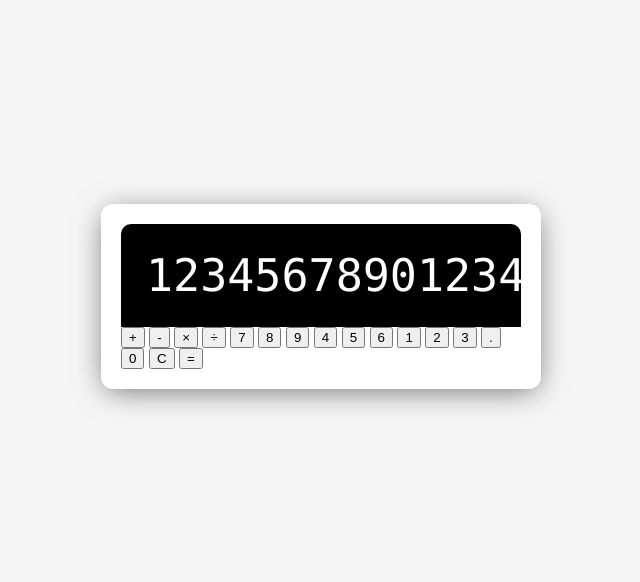
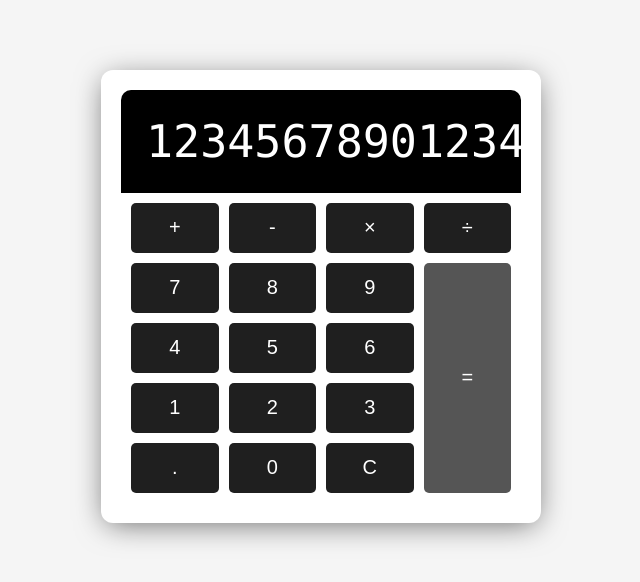
Before and after one commit to hiclassic/calculator, a plain HTML site: page index.html in a window 1280 px wide. Shown: the part 104-686 px from the top of the page, without its empty margins (319-959 px from the left). Drawn offline with Linux system fonts and the light colour scheme.

Commit message:
css grid update

```diff
--- a/style.css
+++ b/style.css
@@ -65,3 +65,36 @@ body {
 ::-webkit-scrollbar-thumb:hover {
   background: #555;
 }
+
+/* Buttons */
+.calculator-buttons {
+    display: grid;
+    grid-template-columns: repeat(4, 1fr);
+    grid-gap: 10px;
+    padding: 10px;
+  }
+
+  .equal-sign {
+    grid-column: -2;
+    grid-row: 2 / span 4;
+    background-color: rgb(85, 85, 85);
+  }
+
+  button {
+    min-height: 50px;
+    font-size: 20px;
+    font-weight: 100;
+    border: none;
+    border-radius: 5px;
+    cursor: pointer;
+    background: rgb(31, 31, 31);
+    color: #fff;
+  }
+
+  button:hover {
+    filter: brightness(110%);
+  }
+
+  button:active {
+    transform: scale(0.95);
+  }
```
